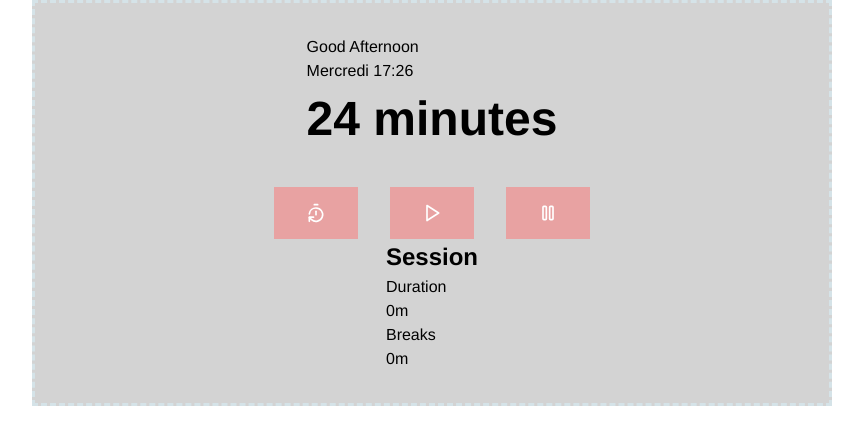
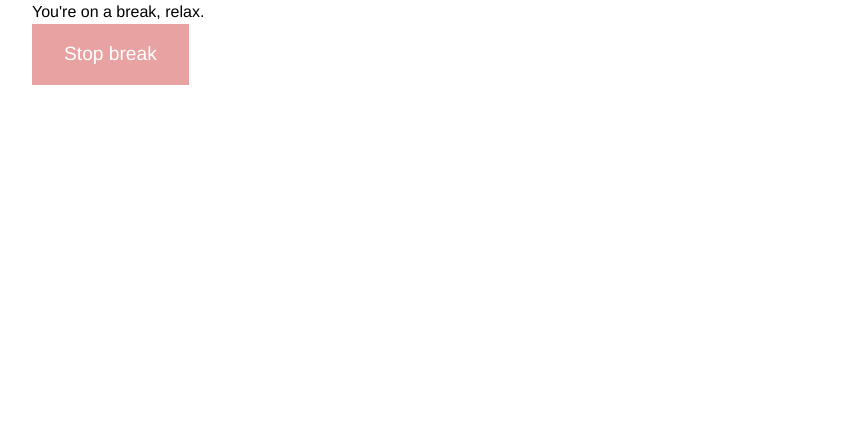
Before and after one commit to florianrumigny/pomodoro, a React (Vite) app: page / in a window 1280 px wide. Both pictures are taken after a click on the button 756 px from the left and 213 px from the top of the page. Shown: the top 444 px of the page, without its empty margins (208-1071 px from the left). Built offline with nearby package versions, Linux system fonts and the light colour scheme.

Commit message:
feature: break 5 minutes and restart pomodoro

```diff
--- a/src/App.tsx
+++ b/src/App.tsx
@@ -8,6 +8,8 @@ function App() {
   const [isOnBreak, setIsOnBreak] = useState<boolean>(false);
   const [logDuration, setLogDuration] = useState<number>(0);
   const [logBreaks, setLogBreaks] = useState<number>(0);
+
+  const fiveMinutes = 5 * 60 * 1000;
 
   const hours = new Date().getHours().toString();
   const minutes = new Date().getMinutes().toString().padStart(2, "0");
@@ -46,6 +48,7 @@ function App() {
 
   const handleStop = () => {
     setIsRunning(false);
+    setIsOnBreak(true);
   };
 
   const handleReset = () => {
@@ -53,18 +56,26 @@ function App() {
     setIsRunning(false);
   };
 
+  const handleBreak = () => {
+    setIsOnBreak(false);
+    handleStart();
+    handleReset();
+  };
+
   useEffect(() => {
     let intervalId: number | null = null;
+
     const startClock = () => {
-      if (isRunning && clock < 25) {
+      if (isRunning && !isOnBreak && clock < 25) {
         intervalId = setInterval(() => {
           setClock((prevTime) => prevTime + 1);
           setLogDuration((prevTime) => prevTime + 1);
           console.log(isRunning);
         }, 60000);
-      } else if (clock > 25) {
-        handleStop();
+      } else if (clock === 25 && !isOnBreak) {
+        setIsRunning(false);
         setIsOnBreak(true);
+        if (intervalId) clearInterval(intervalId);
       }
     };
 
@@ -72,12 +83,32 @@ function App() {
     return () => {
       if (intervalId) clearInterval(intervalId);
     };
-  }, [clock, isRunning]);
+  }, [clock, isRunning, isOnBreak]);
+
+  useEffect(() => {
+    let breakTimeoutId: number | null = null;
+
+    if (isOnBreak) {
+      breakTimeoutId = setTimeout(() => {
+        setIsOnBreak(false);
+        setIsRunning(true);
+        setClock(0);
+        setLogBreaks((prevBreaks) => prevBreaks + 5);
+      }, fiveMinutes);
+    }
+
+    return () => {
+      if (breakTimeoutId) clearTimeout(breakTimeoutId); // Clear timeout on cleanup
+    };
+  }, [isOnBreak, fiveMinutes]);
 
   return (
     <main className="container">
+      {!isOnBreak ? (
         <div
-        className={isRunning ? "container-main is-on" : "container-main is-off"}
+          className={
+            isRunning ? "container-main is-on" : "container-main is-off"
+          }
         >
           <div className="container-title">
             <div>
@@ -124,6 +155,14 @@ function App() {
             <p>{logBreaks}m</p>
           </div>
         </div>
+      ) : (
+        <div>
+          <p>You're on a break, relax.</p>
+          <button onClick={handleBreak} className="btn">
+            Stop break
+          </button>
+        </div>
+      )}
     </main>
   );
 }
```
Also changed, not shown: Pomodoro/bruno.json (added, +9 -0 lines), 1 other file (tests, documents, lock files or other folders). Lines whose indentation alone changed are shown as unchanged.
